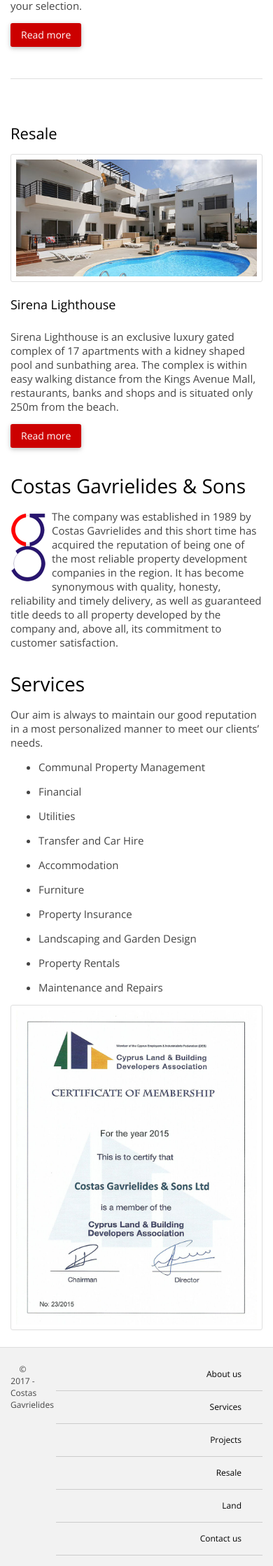
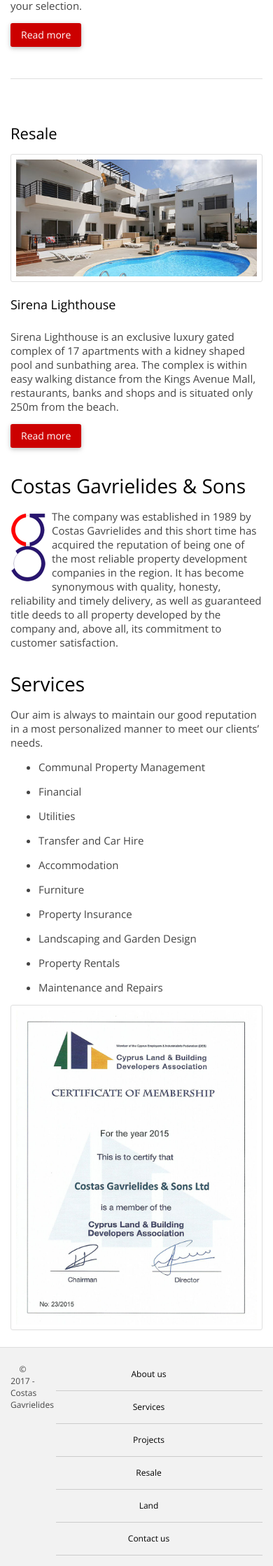
Before and after one commit to Gavrielides-developers/web-app, a Jekyll site: the page built from index.html, in a window 390 px wide. Shown: the part 2831-5069 px from the top of the page at 70% size. Built offline with Jekyll 4.4.1, drawn with Linux system fonts in a browser that asks for light colours.

Commit message:
Update style.css

```diff
--- a/assets/css/style.css
+++ b/assets/css/style.css
@@ -153,7 +153,7 @@
 .sub--header ul li a{width:100%;margin-left:-15px;padding:7px 15px; display:block;}
 }
 @media (max-width: 768px) {
-	.top--bar-language, .top--bar-phone {text-align: center; padding:5px 0;}
+	.top--bar-language, .top--bar-phone, .footer--nav ul li {text-align: center; padding:5px 0;}
 	.logo, .header ul li{text-align: center;}
 	.sub--header {background-color: #eee;}
 }
```
